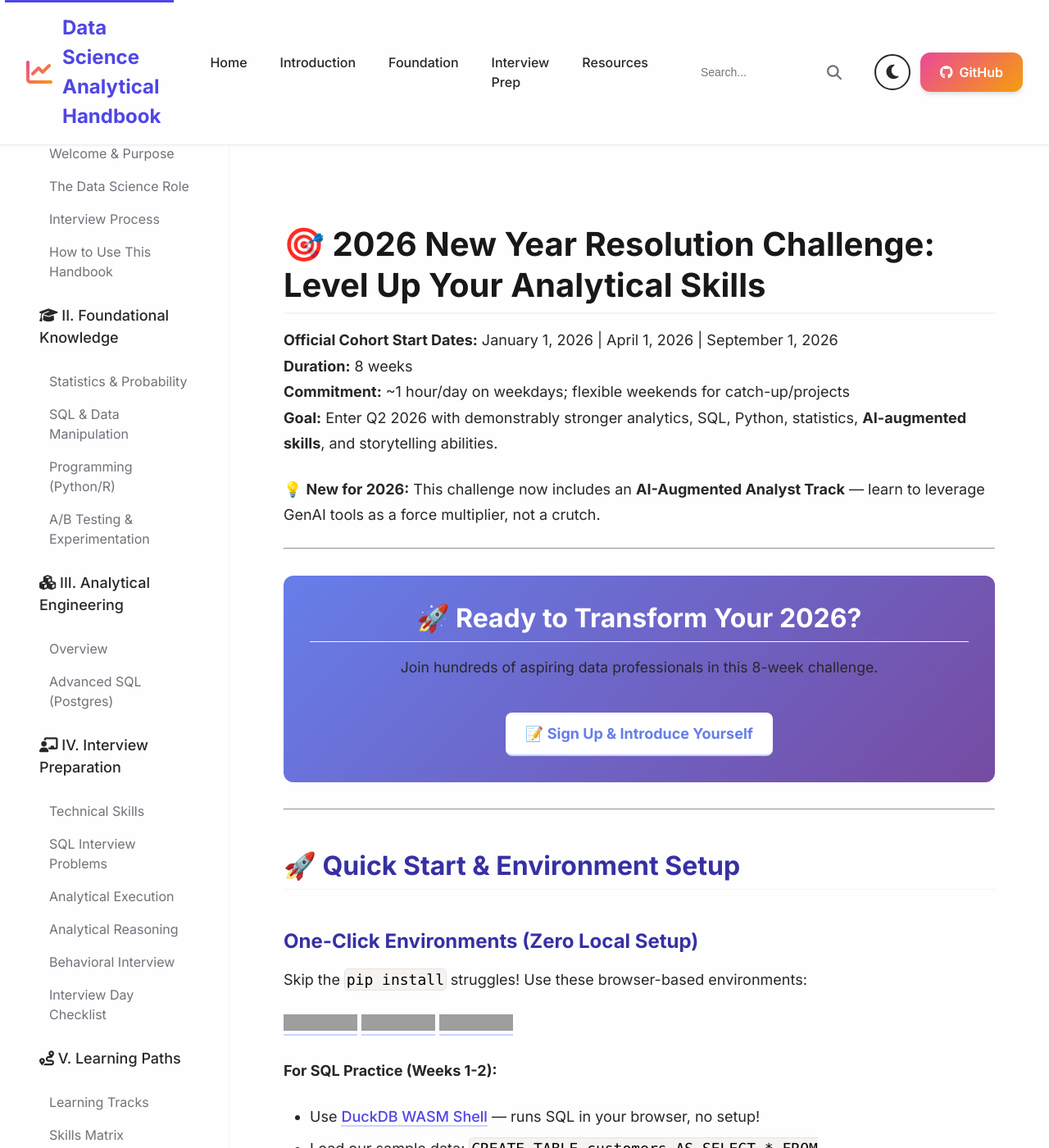
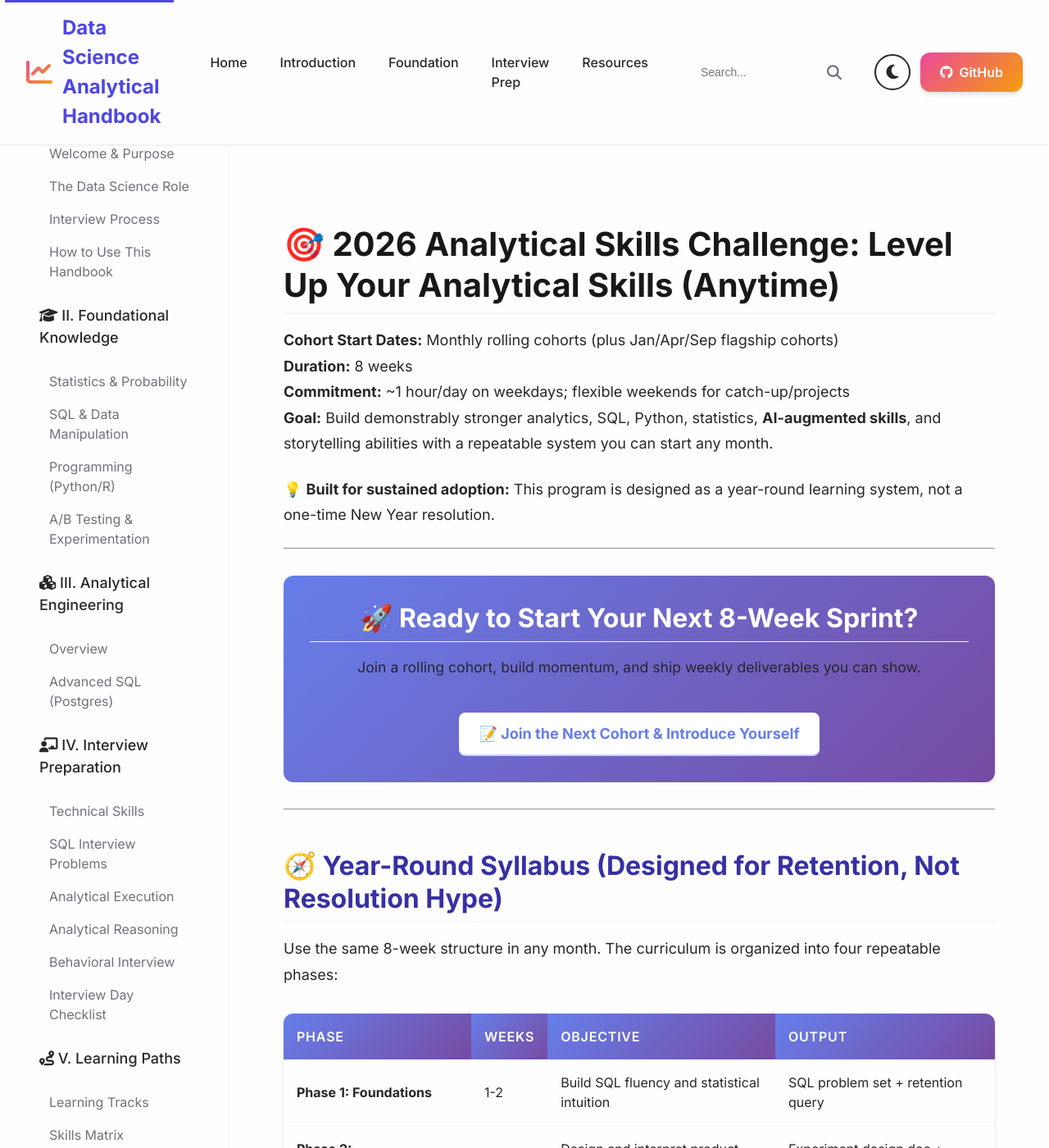
Before and after one commit to moshesham/Data-Science-Analytical-Handbook, a Jekyll site: the page built from supplementary/2026-new-year-challenge.md, in a window 1280 px wide and 1400 px high. Shown: the whole window at 82% size. Built offline with Jekyll 4.4.1, drawn with Linux system fonts in a browser that asks for light colours; nearby versions of some CDN libraries; some of the changed text lies outside the part shown; grey boxes are pictures that could not be loaded.

Commit message:
Revamp challenge syllabus and gamification for year-round adoption
Co-authored-by: moshesham <7207587+moshesham@users.noreply.github.com>
Agent-Logs-Url: https://github.com/moshesham/Data-Science-Analytical-Handbook/sessions/2822ec01-007a-485e-8c3a-86e66a70347f

````diff
--- a/supplementary/2026-new-year-challenge.md
+++ b/supplementary/2026-new-year-challenge.md
@@ -1,32 +1,53 @@
 ---
 layout: page
-title: "2026 New Year Analytical Skills Challenge"
+title: "2026 Analytical Skills Challenge (Year-Round)"
 permalink: /supplementary/2026-new-year-challenge/
 difficulty: "Intermediate"
 estimated_time: "60 mins"
-tags: [Challenge, New Year, Analytics, Data Science, Skill Building]
+tags: [Challenge, Analytics, Data Science, Skill Building, Cohort Learning, Gamification]
 track: "Getting Started"
 ---
 
-# 🎯 2026 New Year Resolution Challenge: Level Up Your Analytical Skills
-
-**Official Cohort Start Dates:** January 1, 2026 | April 1, 2026 | September 1, 2026
+# 🎯 2026 Analytical Skills Challenge: Level Up Your Analytical Skills (Anytime)
+
+**Cohort Start Dates:** Monthly rolling cohorts (plus Jan/Apr/Sep flagship cohorts)
 **Duration:** 8 weeks
 **Commitment:** ~1 hour/day on weekdays; flexible weekends for catch-up/projects
-**Goal:** Enter Q2 2026 with demonstrably stronger analytics, SQL, Python, statistics, **AI-augmented skills**, and storytelling abilities.
-
-> 💡 **New for 2026:** This challenge now includes an **AI-Augmented Analyst Track** — learn to leverage GenAI tools as a force multiplier, not a crutch.
+**Goal:** Build demonstrably stronger analytics, SQL, Python, statistics, **AI-augmented skills**, and storytelling abilities with a repeatable system you can start any month.
+
+> 💡 **Built for sustained adoption:** This program is designed as a year-round learning system, not a one-time New Year resolution.
 
 ---
 
 <div class="cta-box" style="background: linear-gradient(135deg, #667eea 0%, #764ba2 100%); padding: 2rem; border-radius: 12px; color: white; text-align: center; margin: 2rem 0;">
-  <h2 style="color: white; margin-top: 0;">🚀 Ready to Transform Your 2026?</h2>
-  <p style="font-size: 1.1rem;">Join hundreds of aspiring data professionals in this 8-week challenge.</p>
+  <h2 style="color: white; margin-top: 0;">🚀 Ready to Start Your Next 8-Week Sprint?</h2>
+  <p style="font-size: 1.1rem;">Join a rolling cohort, build momentum, and ship weekly deliverables you can show.</p>
   <a href="https://github.com/moshesham/Data-Science-Analytical-Handbook/discussions/new?category=2026-challenge"
      style="display: inline-block; background: white; color: #667eea; padding: 12px 24px; border-radius: 8px; text-decoration: none; font-weight: bold; margin-top: 1rem;">
-    📝 Sign Up & Introduce Yourself
+    📝 Join the Next Cohort & Introduce Yourself
   </a>
 </div>
+
+---
+
+## 🧭 Year-Round Syllabus (Designed for Retention, Not Resolution Hype)
+
+Use the same 8-week structure in any month. The curriculum is organized into four repeatable phases:
+
+| Phase | Weeks | Objective | Output |
+|------|-------|-----------|--------|
+| **Phase 1: Foundations** | 1-2 | Build SQL fluency and statistical intuition | SQL problem set + retention query |
+| **Phase 2: Experimentation** | 3-4 | Design and interpret product experiments | Experiment design doc + analysis memo |
+| **Phase 3: Execution** | 5-6 | Perform practical analysis in Python + product contexts | EDA notebook + metric tree + case write-up |
+| **Phase 4: Portfolio & Communication** | 7-8 | Package analytical work for interviews and hiring signals | Capstone repo + 5-slide narrative + short walkthrough |
+
+### Adoption Playbook (How to Stay Consistent Beyond Week 1)
+
+1. **Minimum Viable Daily Win (MVDW):** Complete one 25-minute task daily, even on busy days.
+2. **Weekly Ship Ritual:** Publish one visible artifact every week (query, notebook, memo, slide).
+3. **Catch-up Buffer:** Reserve weekends for make-up tasks, not net-new scope.
+4. **Public Accountability:** Post progress in weekly discussion threads.
+5. **Reflection Loop:** End each week with one improvement action for the next sprint.
 
 ---
 
@@ -134,6 +155,30 @@ Complete the challenge and showcase your achievement! Add this badge to your Git
 ![A/B Testing](https://img.shields.io/badge/A%2FB_Testing-Certified-blueviolet?style=flat-square)
 ![AI-Augmented](https://img.shields.io/badge/AI_Augmented-Analyst-FF6F61?style=flat-square&logo=openai&logoColor=white)
 ```
+
+### 🎮 Gamification System for Long-Term Adoption
+
+Track points weekly to keep momentum through the full 8 weeks:
+
+| Activity | Points |
+|----------|--------|
+| Daily check-in posted | +2 |
+| Daily task completed | +3 |
+| Weekly deliverable shipped | +10 |
+| Peer feedback on someone else's work | +4 |
+| Reflection + next-week plan | +5 |
+| Streak bonus (5 consecutive days) | +6 |
+
+**Level Thresholds**
+- **Level 1 — Starter Analyst:** 0-39 points
+- **Level 2 — Consistent Builder:** 40-89 points
+- **Level 3 — Insight Operator:** 90-149 points
+- **Level 4 — Portfolio Finisher:** 150+ points
+
+**Recovery Mechanics (anti-dropout by design)**
+- Missed week? Use a **Reset Token**: complete one focused catch-up session and resume without losing level.
+- Overloaded week? Switch to **MVDW Mode** for 3 days (25-minute minimum tasks) to preserve streak continuity.
+- Behind on capstone? Split into micro-milestones and earn partial completion points.
 
 ### 📜 Digital Certificate
 
````
Also changed, not shown: _pages/resources_practice.md (+1 -1 lines), _pages/tracks/index.md (+1 -1 lines).
